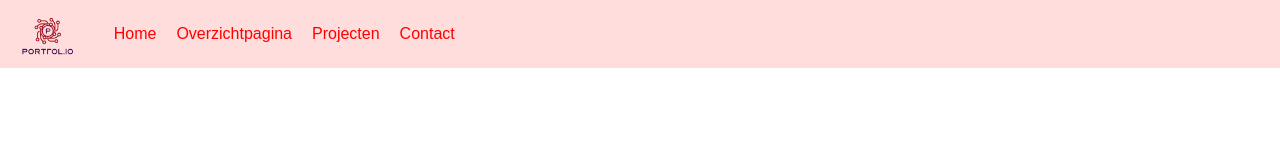
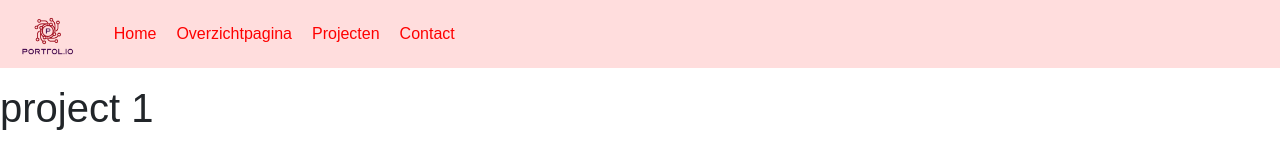
Before and after one commit to Sander-deRooij/portfol.io, a plain HTML site: page projecten/project 1.html in a window 1280 px wide. Drawn offline with nearby package versions, Linux system fonts and the light colour scheme; files whose address does not match are found by name.

Commit message:
Update project 1.html

```diff
--- a/projecten/project 1.html
+++ b/projecten/project 1.html
@@ -45,7 +45,9 @@
       </ul>
     </header>
     <nav></nav>
-    <main></main>
+    <main>
+      <h1>project 1</h1>
+    </main>
     <aside></aside>
     <footer></footer>
   </body>
```
